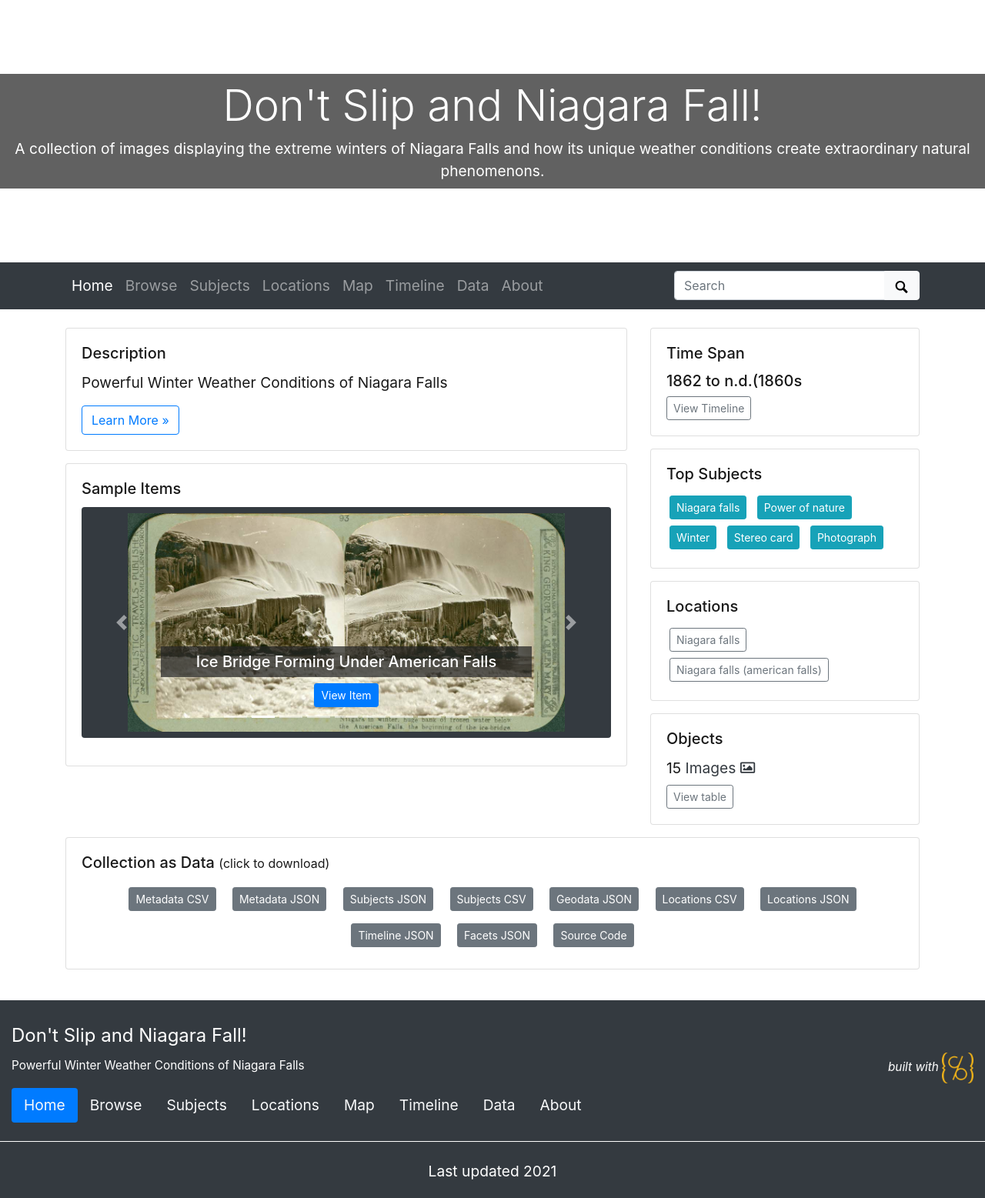
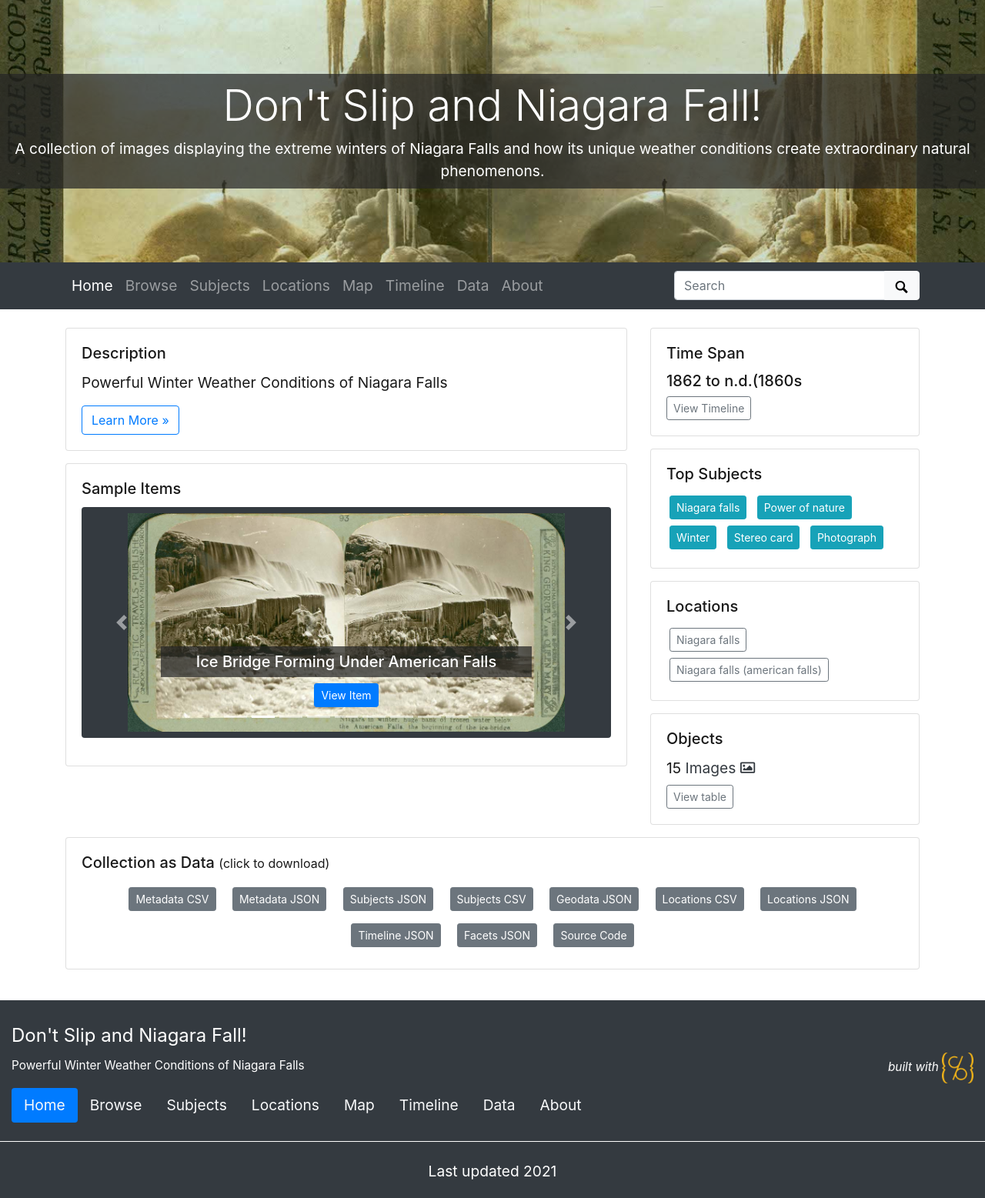
Before and after one commit to cuddycolbon/FINAL-EXHIBIT, a Jekyll site: the page built from index.md, in a window 1280 px wide. Shown: the whole page at 77% size. Built offline with Jekyll 4.4.1, drawn with Linux system fonts in a browser that asks for light colours.

Commit message:
Update theme.yml

```diff
--- a/_data/theme.yml
+++ b/_data/theme.yml
@@ -8,7 +8,7 @@
 #
 # featured image is used in home page banner and in meta markup to represent the collection
 # use either an objectid (from an item in this collect), a relative location of an image in this repo (ex. /assets/img/feature.jpg), or a full url to an image elsewhere
-featured-image: /FINAL-EXHIBIT/objects/Standing_On_Ice.jpeg
+featured-image: /objects/Standing_On_Ice.jpeg
 # optional: add extra padding around collection title for a larger image feature.
 home-title-y-padding: # Default is 8em
 # optional: change position of background image, center, top, bottom
```
